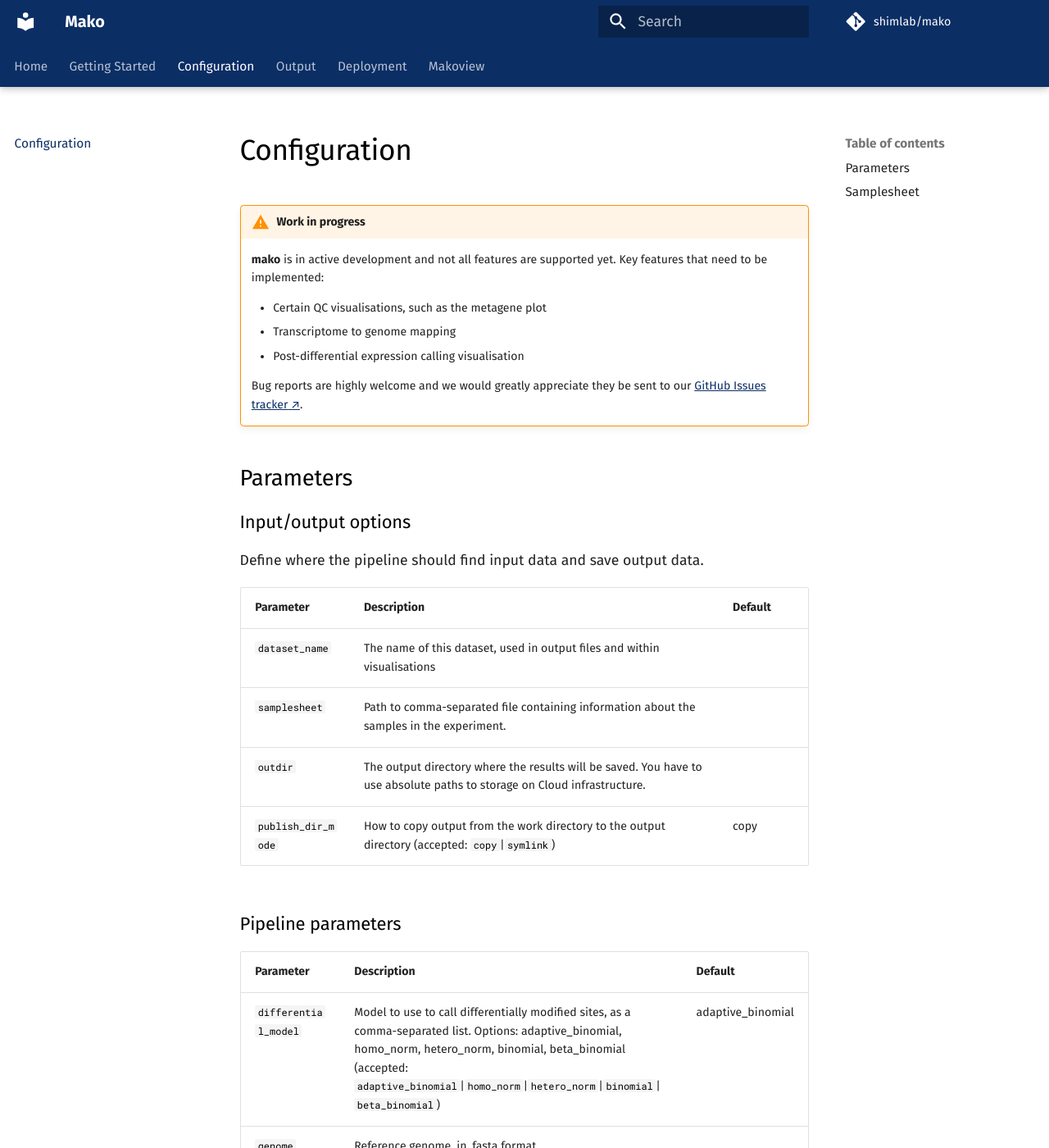
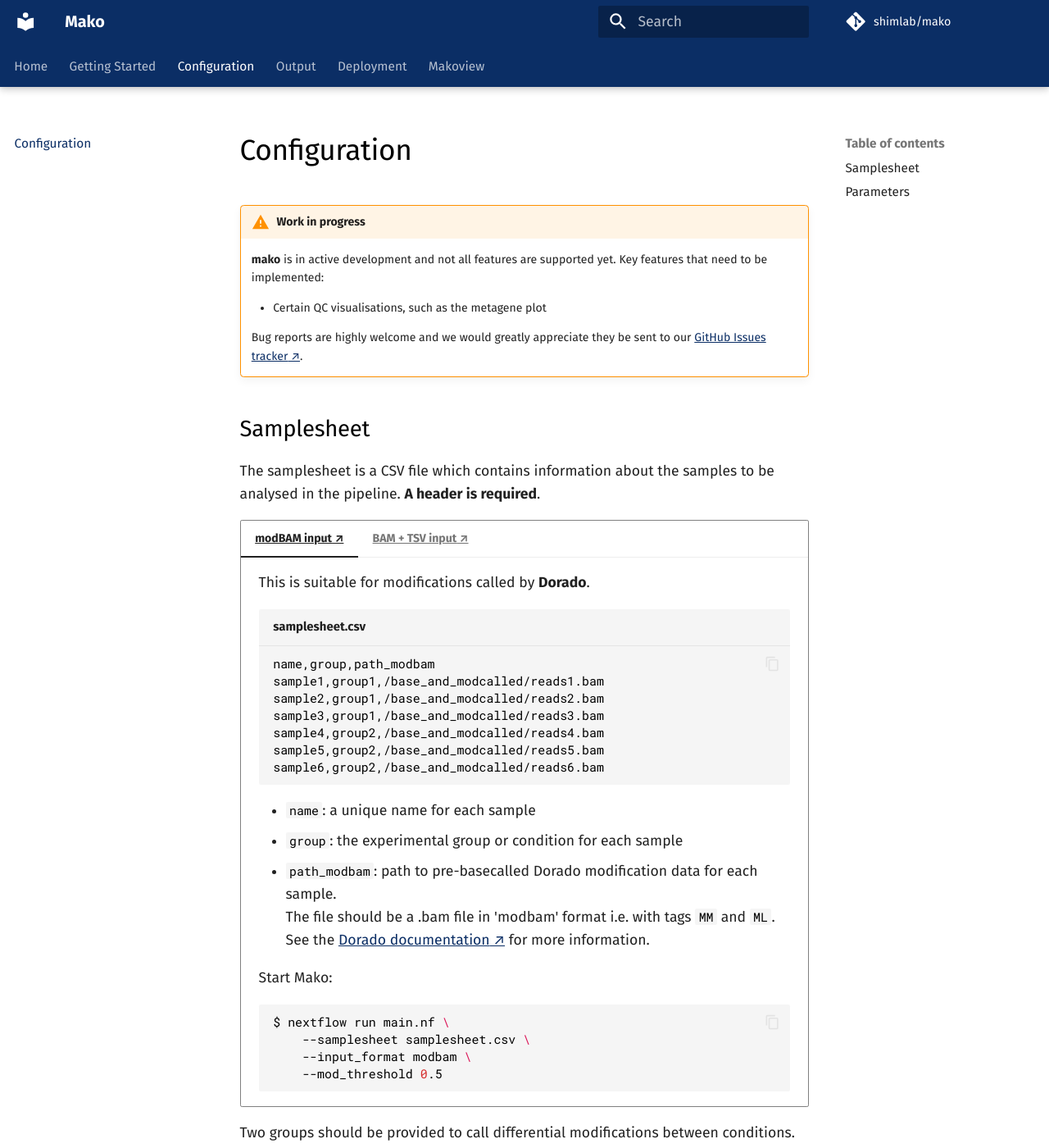
Before and after one commit to shimlab/mako, an MkDocs documentation site: the page built from content/configuration.md, in a window 1280 px wide and 1400 px high. Shown: the whole window at 82% size. Built offline with MkDocs 1.6.1 and Material for MkDocs 9.7.7, drawn with Linux system fonts in a browser that asks for light colours; comment, search, counter and statistics services are not loaded; some of the changed text lies outside the part shown.

Commit message:
Update docs to use new samplesheet format

````diff
--- a/content/configuration.md
+++ b/content/configuration.md
@@ -6,38 +6,73 @@
     **mako** is in active development and not all features are supported yet. Key features that need to be implemented:
 
     - Certain QC visualisations, such as the metagene plot
-    - Transcriptome to genome mapping
-    - Post-differential expression calling visualisation
 
     Bug reports are highly welcome and we would greatly appreciate they be sent to our [GitHub Issues tracker](https://github.com/shimlab/mako/issues).
+
+
+## Samplesheet
+
+The samplesheet is a CSV file which contains information about the samples to be analysed in the pipeline. **A header is required**.
+
+=== "modBAM input"
+    This is suitable for modifications called by **Dorado**.
+
+    ```csv title="samplesheet.csv"
+    name,group,path_modbam
+    sample1,group1,/base_and_modcalled/reads1.bam
+    sample2,group1,/base_and_modcalled/reads2.bam
+    sample3,group1,/base_and_modcalled/reads3.bam
+    sample4,group2,/base_and_modcalled/reads4.bam
+    sample5,group2,/base_and_modcalled/reads5.bam
+    sample6,group2,/base_and_modcalled/reads6.bam
+    ```
+
+    - `name`: a unique name for each sample
+    - `group`: the experimental group or condition for each sample
+    - `path_modbam`: path to pre-basecalled Dorado modification data for each sample.
+    The file should be a .bam file in 'modbam' format i.e. with tags `MM` and `ML`. See the [Dorado documentation](https://software-docs.nanoporetech.com/dorado/latest/basecaller/mods/) for more information.
+
+    Start Mako:
+    ```sh
+    $ nextflow run main.nf \
+        --samplesheet samplesheet.csv \
+        --input_format modbam \
+        --mod_threshold 0.5
+    ```
+
+=== "BAM + TSV input"
+    This is suitable for modifications called by **m6Anet**.
+
+    ```csv title="samplesheet.csv"
+    name,group,path_bam,path_csv
+    sample1,group1,/basecalled/reads1.bam,/m6anet_out_1/data.indiv_proba.csv
+    sample2,group1,/basecalled/reads2.bam,/m6anet_out_2/data.indiv_proba.csv
+    sample3,group1,/basecalled/reads3.bam,/m6anet_out_3/data.indiv_proba.csv
+    sample4,group2,/basecalled/reads4.bam,/m6anet_out_4/data.indiv_proba.csv
+    sample5,group2,/basecalled/reads5.bam,/m6anet_out_5/data.indiv_proba.csv
+    sample6,group2,/basecalled/reads6.bam,/m6anet_out_6/data.indiv_proba.csv
+    ```
+
+    - `name`: a unique name for each sample
+    - `group`: the experimental group or condition for each sample
+    - `path_bam`: path to pre-basecalled and aligned reads in BAM format
+    - `path_csv`: path to a TSV table containing rows with each called modification probability.
+      If using m6Anet, this file is `data.indiv_proba.csv`. The file must have columns `transcript_id, transcript_position, read_index, probability_modified`.
+
+    Start Mako:
+    ```sh
+    $ nextflow run main.nf \
+        --samplesheet samplesheet.csv \
+        --input_format table \
+        --mod_threshold 0.033379376
+    ```
+    !!! warning "Modification thresholds for m6Anet"
+        The [m6Anet documentation](https://github.com/GoekeLab/m6anet/blob/590ec277cb48d61774f0872395099e466022e810/README.md) suggests to use 0.033379376 as the threshold for individual reads to be called as modified. Always consult your tool of choice to determine this value.
+
+
+Two groups should be provided to call differential modifications between conditions. Group names should be alphanumeric and without spaces. The underlying models take the first group alphabetically as the reference level, and the second group alphabetically as the treatment level.
+
 
 ## Parameters
 
 --8<-- "includes/parameters.html"
-
-## Samplesheet
-
-The samplesheet is a CSV file which contains information about the samples to be analysed in the pipeline. It should have the following columns. **A header is required**. Optional columns should be left empty.
-
-- `name`: a unique name for each sample
-- `group`: the experimental group or condition for each sample
-- `path_dorado`: (optional) path to pre-basecalled Dorado modification data for each sample.
-  The file should be a .bam file in 'modbam' format i.e. with tags `MM` and `ML`. See the [Dorado documentation](https://software-docs.nanoporetech.com/dorado/latest/basecaller/mods/) for more information.
-- `path_m6anet`: (optional) path to pre-basecalled m6Anet modification data for each sample
-  The file should be a .csv file, most likely `data.indiv_proba.csv`, with columns `transcript_id, transcript_position, read_index, probability_modified`.
-
-Two groups should be provided to call differential modifications between conditions. Group names should be alphanumeric and without spaces. The underlying models take the first group alphabetically as the reference level, and the second group alphabetically as the treatment level.
-
-An example samplesheet is shown below:
-
-```
-name,group,path_dorado,path_m6anet
-sample1,group1,/path/to/dorado/reads.bam,
-```
-
-<table>
-<thead>
-<tr><th>name</th><th>group</th><th>path_dorado</th><th>path_m6anet</th></tr>
-</thead>
-<tr><td>sample1</td><td>group1</td><td>/path/to/dorado/reads.bam</td><td><em>null</em></td></tr>
-</table>
--- a/content/includes/parameters.html
+++ b/content/includes/parameters.html
@@ -41,6 +41,13 @@
       </td>
       <td>copy</td>
     </tr>
+    <tr>
+      <td><code>input_format</code></td>
+      <td>
+        Whether the input format is 'modBAM' or table (TSV) form. (accepted: <code>modbam</code>|<code>table</code>)
+      </td>
+      <td></td>
+    </tr>
   </tbody>
 </table>
 <h3>Pipeline parameters</h3>
@@ -53,16 +60,6 @@
     </tr>
   </thead>
   <tbody>
-    <tr>
-      <td><code>differential_model</code></td>
-      <td>
-        Model to use to call differentially modified sites, as a comma-separated list. Options: adaptive_binomial,
-        homo_norm, hetero_norm, binomial, beta_binomial (accepted:
-        <code>adaptive_binomial</code
-        >|<code>homo_norm</code>|<code>hetero_norm</code>|<code>binomial</code>|<code>beta_binomial</code>)
-      </td>
-      <td>adaptive_binomial</td>
-    </tr>
     <tr>
       <td><code>genome</code></td>
       <td>Reference genome, in .fasta format</td>
@@ -92,17 +89,20 @@
   </thead>
   <tbody>
     <tr>
-      <td><code>min_reads_per_sample</code></td>
-      <td>How many reads each sample should have at a site in order for the site to be considered.</td>
-      <td>5</td>
+      <td><code>method</code></td>
+      <td>
+        Model to use to call differentially modified sites (accepted:
+        <code>adaptive_binomial</code>|<code>binomial</code>|<code>beta_binomial</code>)
+      </td>
+      <td>adaptive_binomial</td>
     </tr>
     <tr>
-      <td><code>mod_threshold_dorado</code></td>
-      <td>A passing threshold to use with Dorado data to determine a base modification.</td>
+      <td><code>mod_threshold</code></td>
+      <td>A passing threshold to determine a base modification.</td>
       <td>0.5</td>
     </tr>
     <tr>
-      <td><code>mod_filter_dorado</code></td>
+      <td><code>mod_filter</code></td>
       <td>
         Reads with a modification probability within this interval will be filtered out and not used in the Dorado
         model. The format should be <code>a,b</code> i.e. <code>0.2,0.8</code>. By default, no filtering is done.
@@ -110,17 +110,9 @@
       <td></td>
     </tr>
     <tr>
-      <td><code>mod_threshold_m6anet</code></td>
-      <td>A passing threshold to use with m6Anet data to determine a base modification.</td>
-      <td>0.033379376</td>
-    </tr>
-    <tr>
-      <td><code>mod_filter_m6anet</code></td>
-      <td>
-        Reads with a modification probability within this interval will be filtered out and not used in the m6Anet
-        model. The format should be <code>a,b</code> i.e. <code>0.2,0.8</code>. By default, no filtering is done.
-      </td>
-      <td></td>
+      <td><code>min_reads_per_sample</code></td>
+      <td>How many reads each sample should have at a site in order for the site to be considered.</td>
+      <td>5</td>
     </tr>
   </tbody>
 </table>
--- a/content/stylesheets/extra.css
+++ b/content/stylesheets/extra.css
@@ -26,3 +26,12 @@
 code {
   color: black !important;
 }
+
+.md-typeset .tabbed-set {
+  border: 0.5px solid gray;
+}
+
+.md-typeset .tabbed-content {
+  padding-left: 1rem;
+  padding-right: 1rem;
+}
--- a/mkdocs.yml
+++ b/mkdocs.yml
@@ -35,6 +35,8 @@
         - name: mermaid
           class: mermaid
           format: !!python/name:pymdownx.superfences.fence_code_format
+  - pymdownx.tabbed:
+      alternate_style: true
   - pymdownx.highlight
   - pymdownx.inlinehilite
   - attr_list
````
